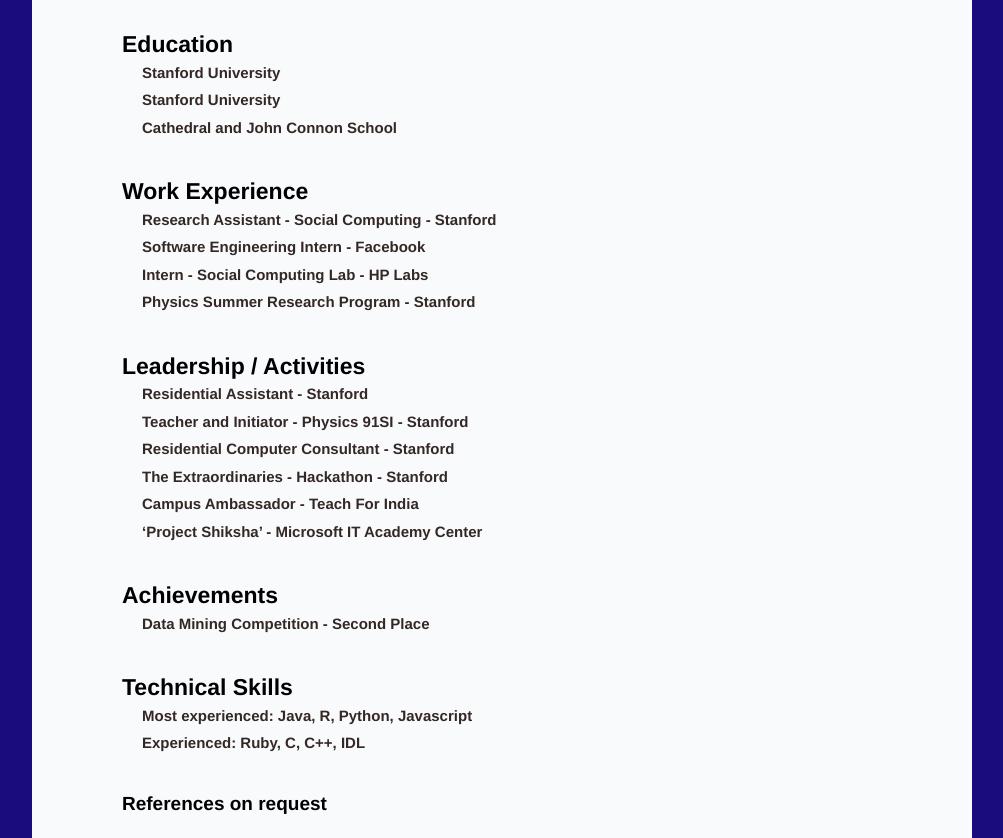
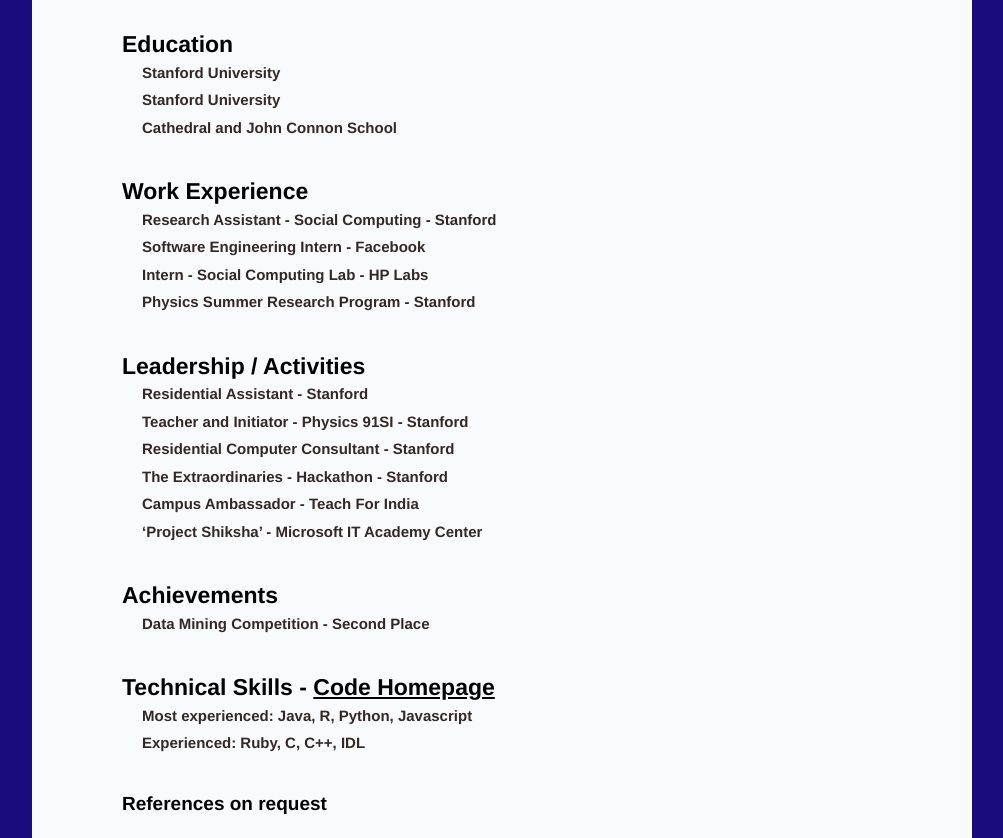
Before and after one commit to zahanm/zahanm.github.io, a website: page static/resume.html in a window 1280 px wide. Shown: the part 85-923 px from the top of the page, without its empty margins (138-1141 px from the left). Drawn offline with nearby package versions, Linux system fonts and the light colour scheme.

Commit message:
code homepage

```diff
--- a/static/resume.html
+++ b/static/resume.html
@@ -255,7 +255,7 @@
     <div class="prefix_1 grid_10 suffix_1 meta_section_wrap">
       <div id="tech_skills" class="meta_section">
         <p class="expand_all"></p>
-        <h2 class="meta_title">Technical Skills</h2>
+        <h2 class="meta_title">Technical Skills - <a href="http://code.zahanm.com">Code Homepage</a></h2>
         <div class="atom_section">
           <h6>Most experienced: Java, R, Python, Javascript</h6>
           <p class="secondary_info">
```
